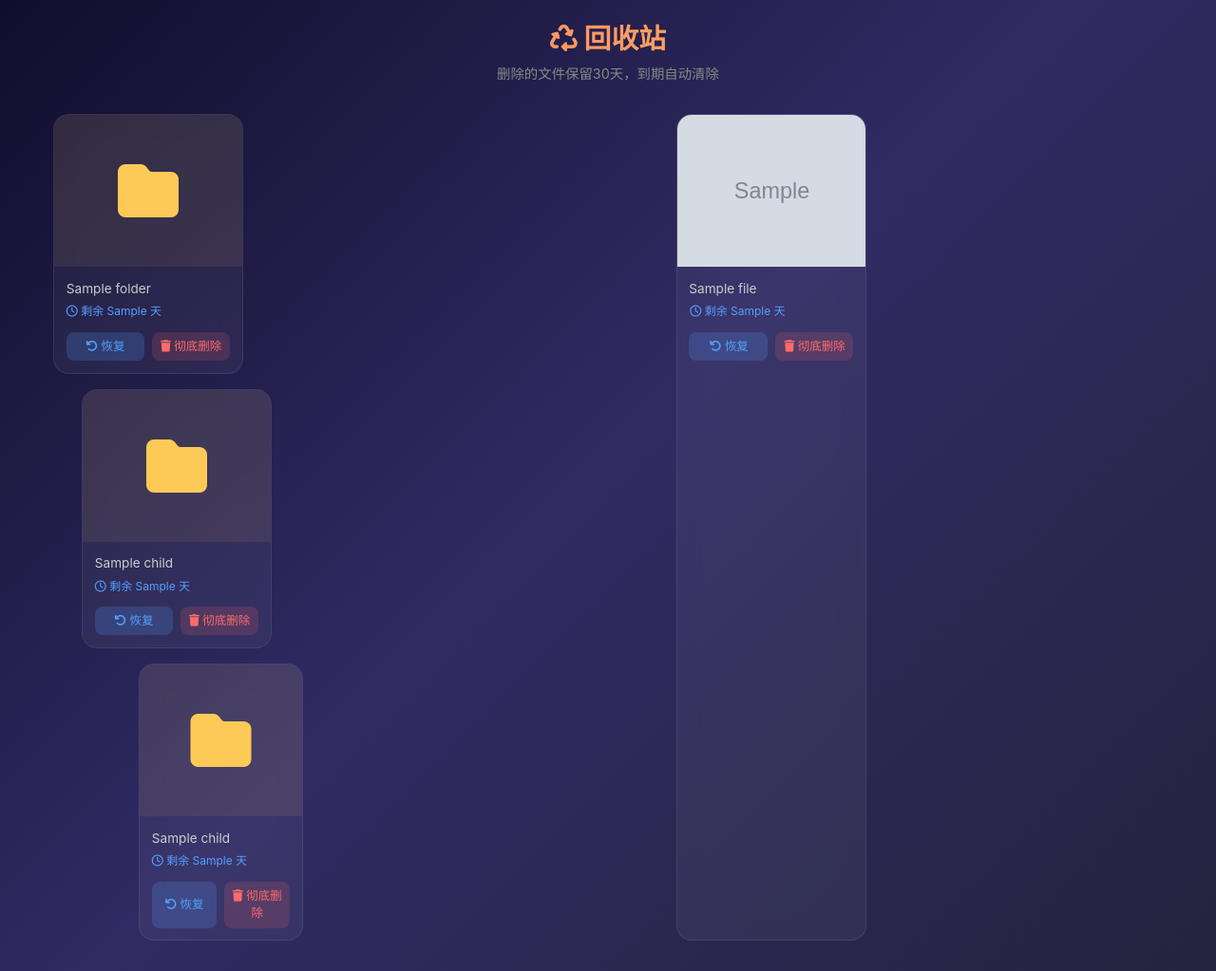
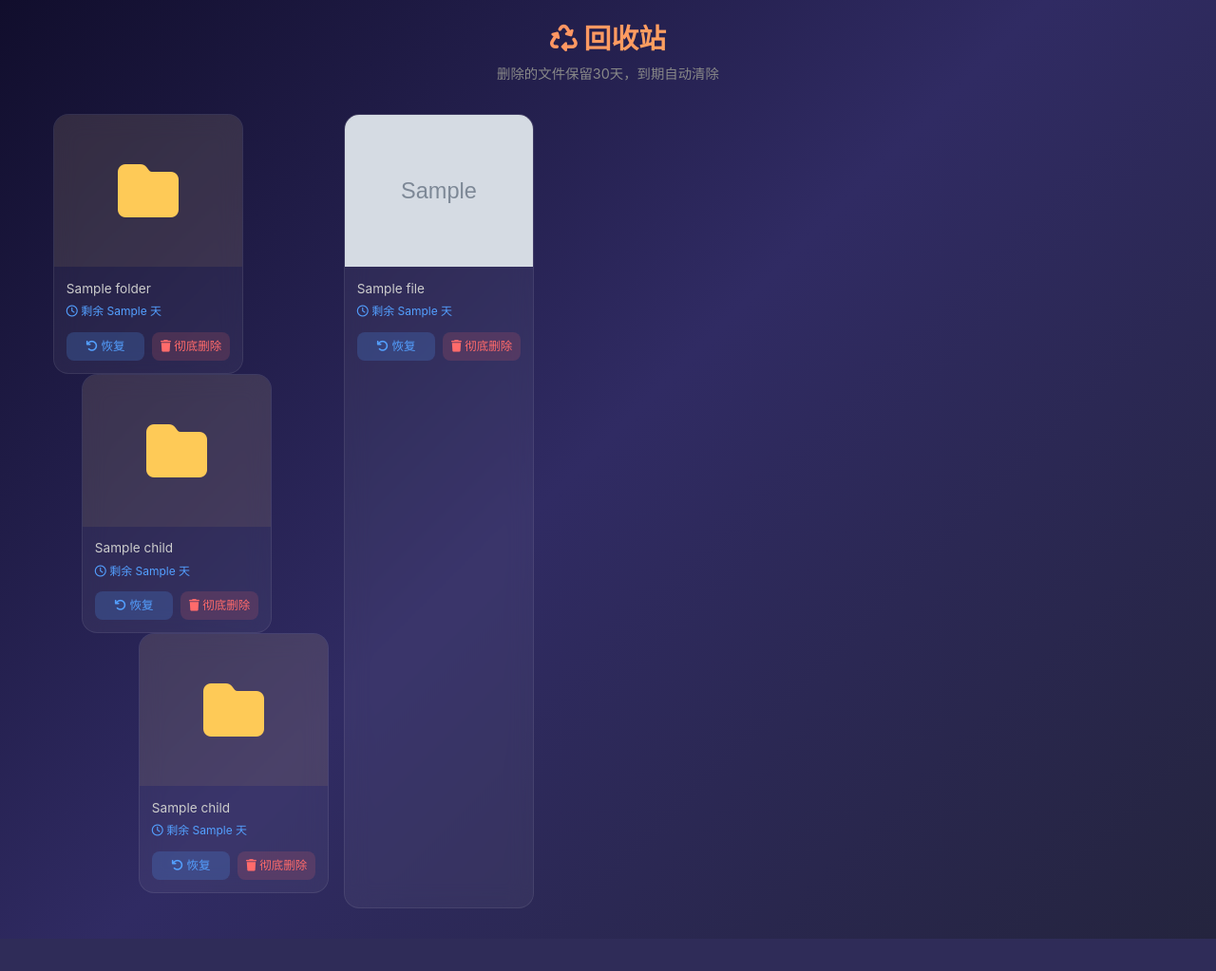
Before and after one commit to wjpzx/cloud-photo, a Django app: template templates/recycle_bin.html in a window 1280 px wide. Shown: the part 68-1091 px from the top of the page at 95% size. After the commit the page ends 1057 px from the top, so only its background shows below. Run offline with Django 4.2, Linux system fonts and the light colour scheme; the template is opened without the code that fills it: most values are stand-ins (such as "Sample title", 1, 10 or a date in 2020); grey boxes marked "Sample" are stand-in pictures; some libraries are stand-ins or nearby versions.

Commit message:
修复回收站层级：recycle-folder-group 改 block 布局，子文件夹正确缩进到父文件夹下方

```diff
--- a/templates/recycle_bin.html
+++ b/templates/recycle_bin.html
@@ -99,10 +99,11 @@
             flex-shrink: 0;
         }
         .recycle-folder-group {
-            display: flex;
-            flex-wrap: wrap;
-            gap: 1rem;
-            align-items: flex-start;
+            margin-bottom: 0.5rem;
+        }
+        .recycle-folder-group .card-item {
+            width: 200px;
+            flex-shrink: 0;
         }
 
         /* Card */
--- a/templates/recycle_folder_item.html
+++ b/templates/recycle_folder_item.html
@@ -1,5 +1,5 @@
 <div class="recycle-folder-group" style="margin-left:{{ indent }}px;">
-    <div class="card-item" id="card-folder-{{ folder.id }}" style="width:100%;max-width:200px;">
+    <div class="card-item" id="card-folder-{{ folder.id }}">
         <div class="thumb-folder">
             <i class="fas fa-folder" style="font-size:4rem;color:#feca57;"></i>
         </div>
```
